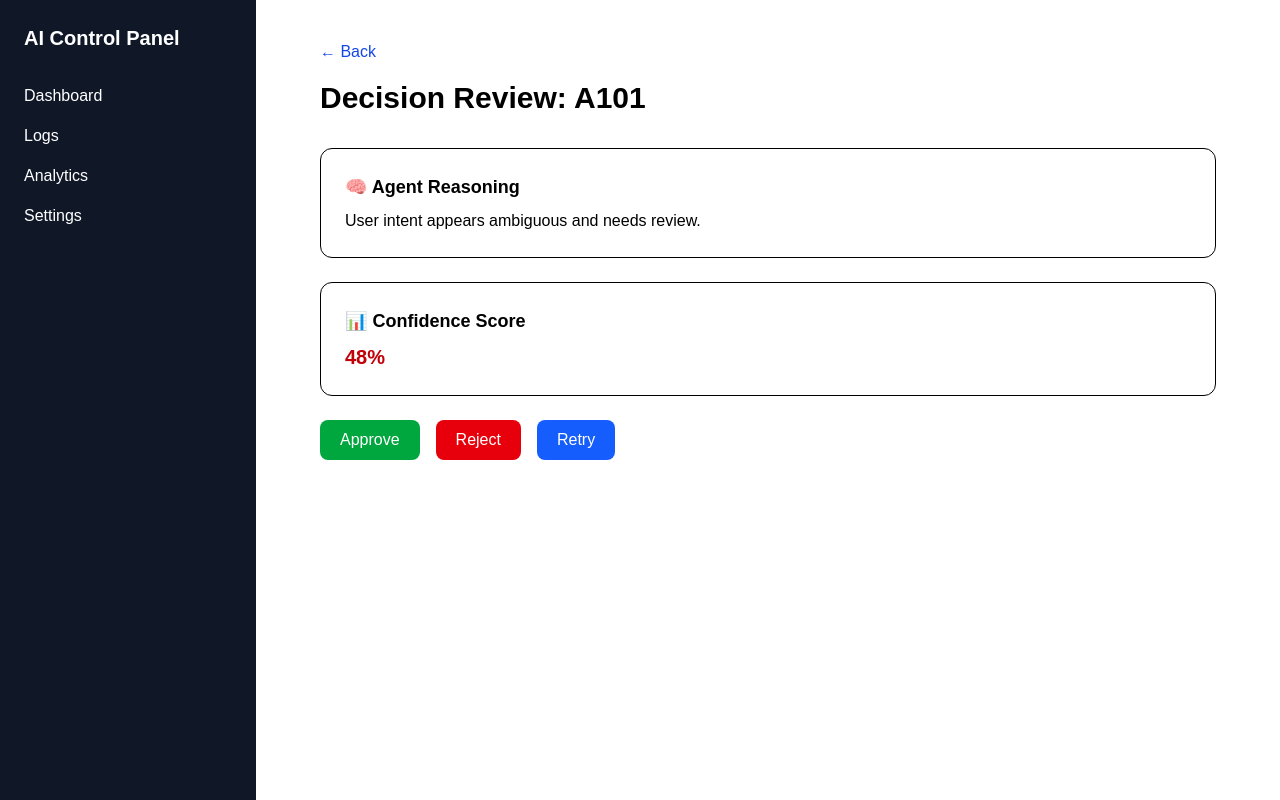
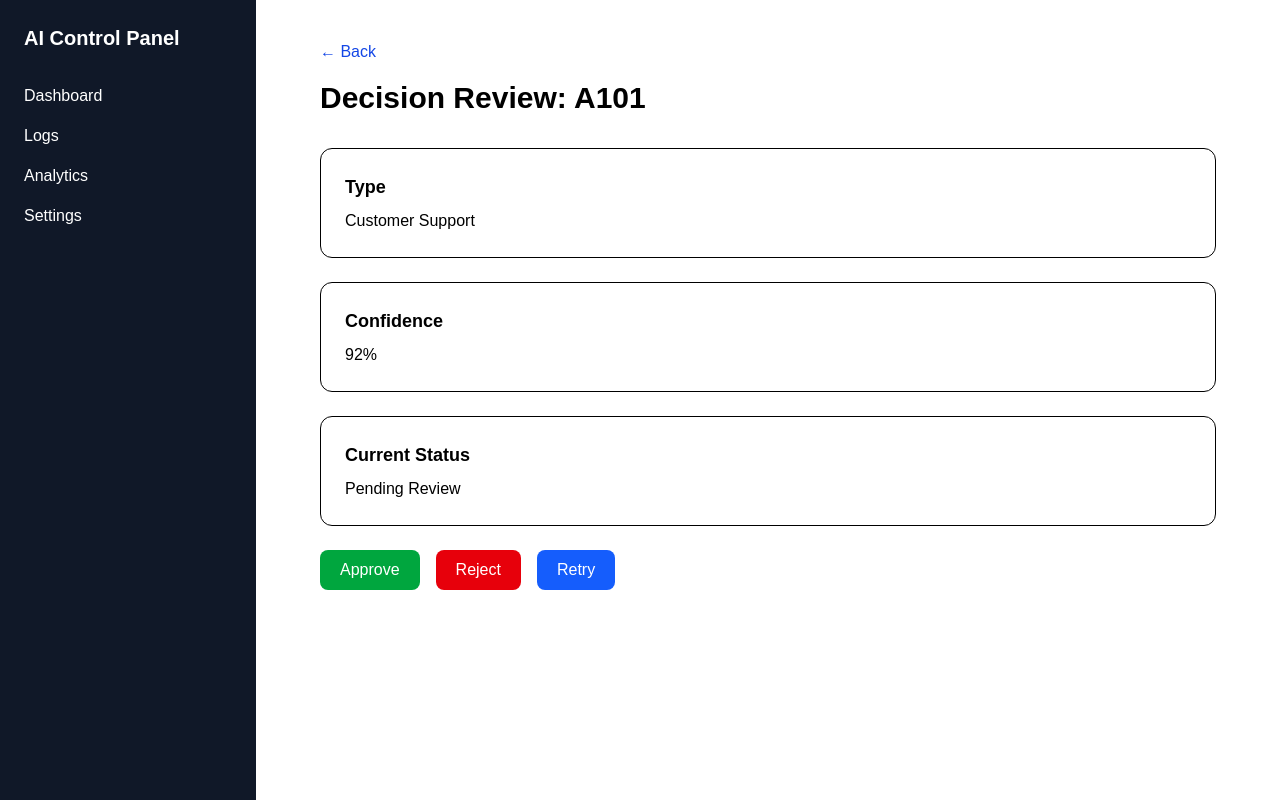
Before and after one commit to Unique-Ade/ai-agentic-automation-platform, a Next.js app: page /decision/A101 in a window 1280 px wide. Built offline with nearby package versions, Linux system fonts and the light colour scheme.

Commit message:
feat: add unique dynamic decision detail pages with live status data

```diff
--- a/app/decision/[id]/page.tsx
+++ b/app/decision/[id]/page.tsx
@@ -1,6 +1,6 @@
 "use client";
 
-import { useState } from "react";
+import { useEffect, useState } from "react";
 import { useParams } from "next/navigation";
 import Link from "next/link";
 
@@ -8,53 +8,44 @@ export default function DecisionPage() {
   const params = useParams();
   const id = params.id;
 
+  const [item, setItem] = useState<any>(null);
   const [message, setMessage] = useState("");
   const [loading, setLoading] = useState(false);
 
+  useEffect(() => {
+    fetch("/api/decisions")
+      .then((res) => res.json())
+      .then((data) => {
+        const found = data.find((d: any) => d.id === id);
+        setItem(found);
+      });
+  }, [id]);
+
   async function runAction(action: string) {
-  try {
     setLoading(true);
     setMessage("");
-
-    const decisionId = Array.isArray(id) ? id[0] : id;
 
     const res = await fetch("/api/decision/action", {
       method: "POST",
       headers: {
         "Content-Type": "application/json",
       },
-      body: JSON.stringify({
-        id: decisionId,
-        action,
-      }),
+      body: JSON.stringify({ id, action }),
     });
 
     const data = await res.json();
 
-    setMessage(data.message || "Completed.");
-  } catch (error) {
-    setMessage("Request failed.");
-  } finally {
+    setMessage(data.message);
     setLoading(false);
+
+    const refreshed = await fetch("/api/decisions").then((r) => r.json());
+    const found = refreshed.find((d: any) => d.id === id);
+    setItem(found);
   }
-}
-  // async function runAction(action: string) {
-  //   setLoading(true);
-  //   setMessage("");
 
-  //   const res = await fetch("/api/decision/action", {
-  //     method: "POST",
-  //     headers: {
-  //       "Content-Type": "application/json",
-  //     },
-  //     body: JSON.stringify({ id, action }),
-  //   });
-
-  //   const data = await res.json();
-
-  //   setMessage(data.message);
-  //   setLoading(false);
-  // }
+  if (!item) {
+    return <main className="p-10">Loading...</main>;
+  }
 
   return (
     <main className="min-h-screen bg-white p-10 text-black">
@@ -64,19 +55,24 @@ export default function DecisionPage() {
         </Link>
 
         <h1 className="text-3xl font-bold mt-4 mb-8">
-          Decision Review: {id}
+          Decision Review: {item.id}
         </h1>
 
         <div className="space-y-6">
 
           <div className="border rounded-xl p-6">
-            <h2 className="font-bold text-lg mb-2">🧠 Agent Reasoning</h2>
-            <p>User intent appears ambiguous and needs review.</p>
+            <h2 className="font-bold text-lg mb-2">Type</h2>
+            <p>{item.type}</p>
           </div>
 
           <div className="border rounded-xl p-6">
-            <h2 className="font-bold text-lg mb-2">📊 Confidence Score</h2>
-            <p className="text-red-700 font-bold text-xl">48%</p>
+            <h2 className="font-bold text-lg mb-2">Confidence</h2>
+            <p>{item.confidence}%</p>
+          </div>
+
+          <div className="border rounded-xl p-6">
+            <h2 className="font-bold text-lg mb-2">Current Status</h2>
+            <p>{item.status}</p>
           </div>
 
           <div className="flex gap-4">
@@ -91,14 +87,14 @@ export default function DecisionPage() {
               onClick={() => runAction("rejected")}
               className="bg-red-600 text-white px-5 py-2 rounded-lg"
             >
-              {loading ? "Processing..." : "Reject"}
+              Reject
             </button>
 
             <button
               onClick={() => runAction("retried")}
               className="bg-blue-600 text-white px-5 py-2 rounded-lg"
             >
-              {loading ? "Processing..." : "Retry"}
+              Retry
             </button>
           </div>
 
@@ -113,99 +109,3 @@ export default function DecisionPage() {
     </main>
   );
 }
-
-
-
-
-
-
-// "use client";
-
-// import { useState } from "react";
-// import { useParams } from "next/navigation";
-// import Link from "next/link";
-
-// export default function DecisionPage() {
-//   const params = useParams();
-//   const id = params.id;
-
-//   const [message, setMessage] = useState("");
-//   const [loading, setLoading] = useState(false);
-
-//   function approve() {
-//     setMessage("✅ Decision approved successfully.");
-//   }
-
-//   function reject() {
-//     setMessage("❌ Decision rejected.");
-//   }
-
-//   function retry() {
-//     setLoading(true);
-//     setMessage("");
-
-//     setTimeout(() => {
-//       setLoading(false);
-//       setMessage("🔄 Agent re-evaluated successfully.");
-//     }, 1500);
-//   }
-
-//   return (
-//     <main className="min-h-screen bg-white p-10 text-black">
-//       <div className="max-w-4xl mx-auto">
-//         <Link href="/" className="text-blue-700 hover:underline">
-//           ← Back
-//         </Link>
-
-//         <h1 className="text-3xl font-bold mt-4 mb-8">
-//           Decision Review: {id}
-//         </h1>
-
-//         <div className="space-y-6">
-
-//           <div className="border rounded-xl p-6">
-//             <h2 className="font-bold text-lg mb-2">🧠 Agent Reasoning</h2>
-//             <p>
-//               User intent appears to be refund related but confidence is low.
-//             </p>
-//           </div>
-
-//           <div className="border rounded-xl p-6">
-//             <h2 className="font-bold text-lg mb-2">📊 Confidence Score</h2>
-//             <p className="text-red-700 font-bold text-xl">48%</p>
-//           </div>
-
-//           <div className="flex gap-4 pt-2">
-//             <button
-//               onClick={approve}
-//               className="bg-green-600 text-white px-5 py-2 rounded-lg"
-//             >
-//               Approve
-//             </button>
-
-//             <button
-//               onClick={reject}
-//               className="bg-red-600 text-white px-5 py-2 rounded-lg"
-//             >
-//               Reject
-//             </button>
-
-//             <button
-//               onClick={retry}
-//               className="bg-blue-600 text-white px-5 py-2 rounded-lg"
-//             >
-//               {loading ? "Retrying..." : "Retry"}
-//             </button>
-//           </div>
-
-//           {message && (
-//             <div className="mt-4 border rounded-lg p-4 bg-gray-50">
-//               {message}
-//             </div>
-//           )}
-
-//         </div>
-//       </div>
-//     </main>
-//   );
-// }
```
